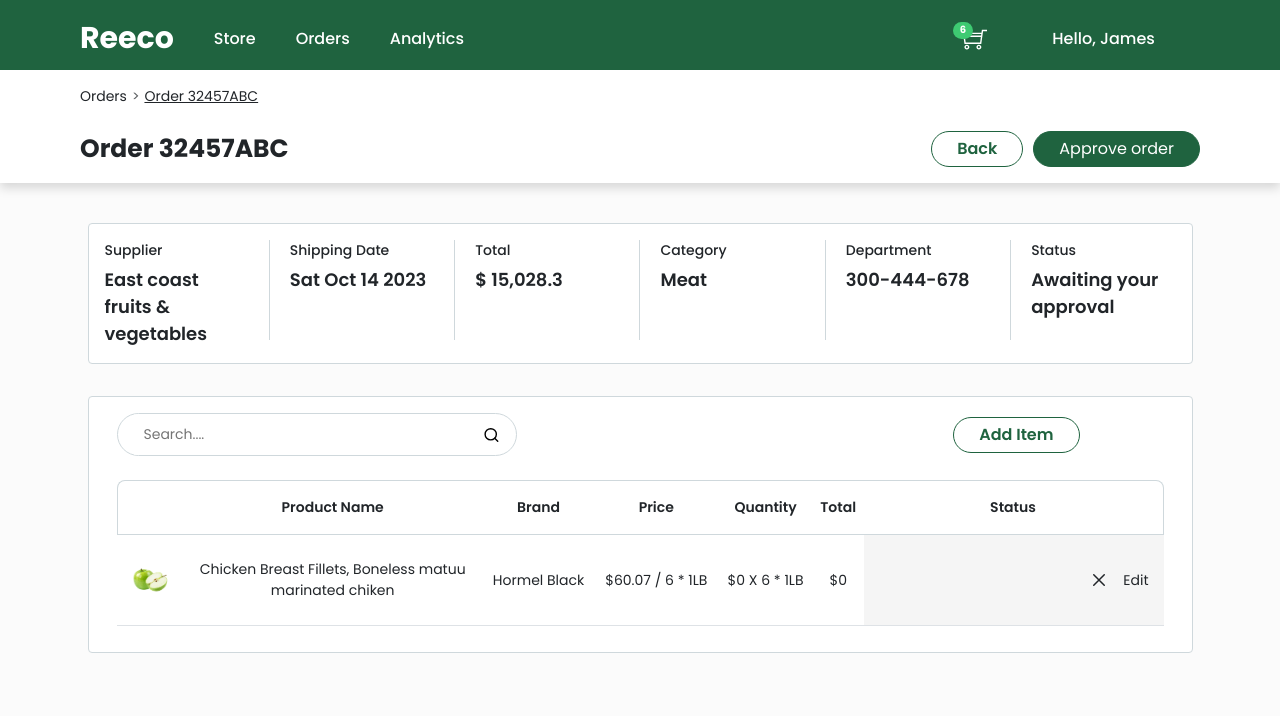
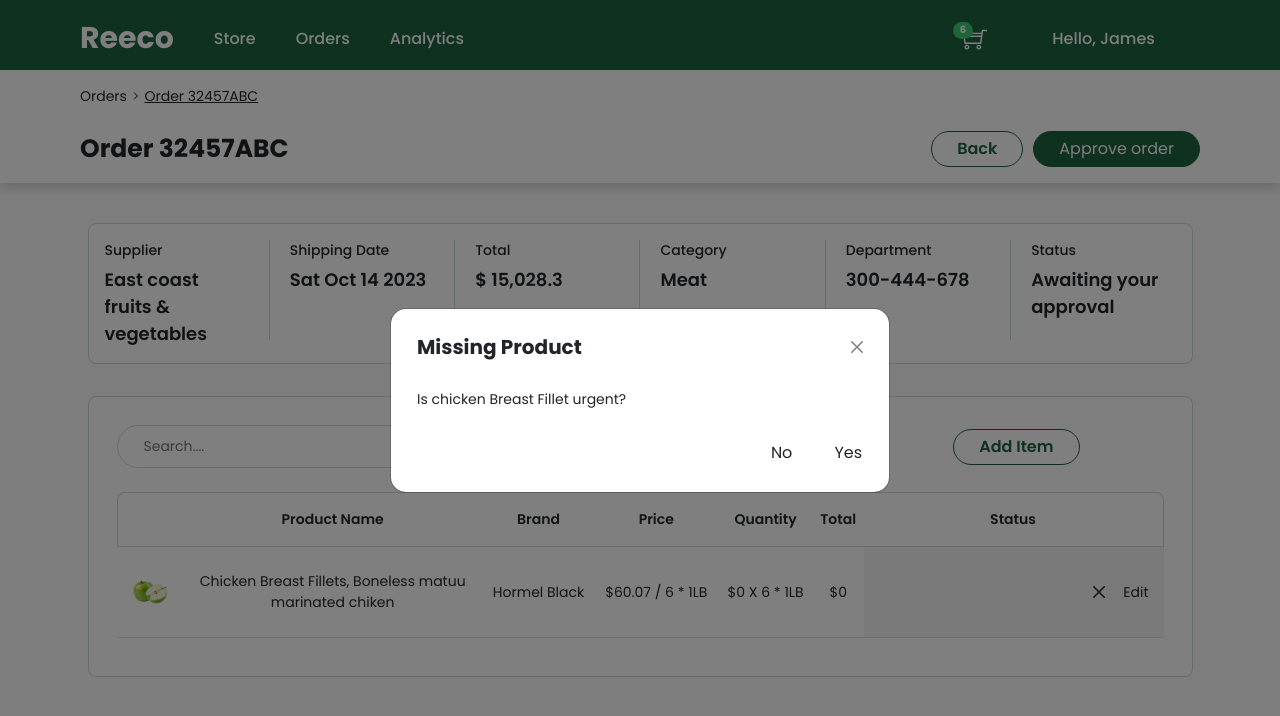
Before and after one commit to frontend-with-sumit/Reeco, a React (Vite) app: page / in a window 1280 px wide. Both pictures are taken after a click on the button 1066 px from the left and 580 px from the top of the page. Shown: the top 716 px of the page. Built offline with nearby package versions, Linux system fonts and the light colour scheme; some icons are missing.

Commit message:
add missing product popup

```diff
--- a/src/App.scss
+++ b/src/App.scss
@@ -8,6 +8,6 @@
 .section {
 	background: white;
 	border: 1px solid $gray-100;
-	border-radius: 4px;
+	border-radius: 8px;
 	padding: 1.6rem;
 }
--- a/src/components/CartTableComponent/CartItemTable.tsx
+++ b/src/components/CartTableComponent/CartItemTable.tsx
@@ -5,7 +5,11 @@ import Button from "../../shared/components/ButtonComponent/Button";
 import Apple from "../../assets/apple.png";
 // import Avocado from "../../assets/avocado.jpg";
 
-const CartItemTable = () => {
+interface Props {
+	updateStatus: (item: object) => void;
+}
+
+const CartItemTable = ({ updateStatus }: Props) => {
 	return (
 		<div className="cart-item-table">
 			<table className="table">
@@ -42,10 +46,12 @@ const CartItemTable = () => {
 									<p className={`badge badge-missing rounded-lg`}></p>
 								</div>
 								<div className="btn-grp">
-									<Button type="text" onClick={() => {}}>
+									{/* FIXME: Update the object with the cart item */}
+									<Button type="text" onClick={() => updateStatus({})}>
 										<PiCheckBold size={18} />
 									</Button>
-									<Button type="text" onClick={() => {}}>
+									{/* FIXME: Update the object with the cart item */}
+									<Button type="text" onClick={() => updateStatus({})}>
 										<IoCloseOutline size={24} />
 									</Button>
 									<Button type="text" onClick={() => {}}>
--- a/src/components/CartTableComponent/CartTable.scss
+++ b/src/components/CartTableComponent/CartTable.scss
@@ -2,7 +2,7 @@
 @import "../../mixins.scss";
 
 .cart-table {
-	padding-inline: 2.8rem !important;
+	padding: 2.8rem !important;
 
 	&-header {
 		& .search-input {
--- a/src/components/CartTableComponent/CartTable.tsx
+++ b/src/components/CartTableComponent/CartTable.tsx
@@ -9,9 +9,20 @@ import Button from "../../shared/components/ButtonComponent/Button";
 
 import "./CartTable.scss";
 import CartItemTable from "./CartItemTable";
+import ModalConfirm from "../../shared/components/Modals/ModalConfirm";
+import { Nullable } from "../../shared/types";
+
+interface ModalInterface {
+	show: boolean;
+	data: Nullable<object>;
+}
 
 const CartTable = () => {
-	const [searchTerm, setSearchTerm] = useState("");
+	const [searchTerm, setSearchTerm] = useState<string>("");
+	const [showConfirmModal, setShowConfirmModal] = useState<ModalInterface>({
+		show: false,
+		data: null,
+	});
 
 	const handleChange = (e: ChangeEvent<HTMLInputElement>) =>
 		setSearchTerm(e.target.value);
@@ -49,7 +60,21 @@ const CartTable = () => {
 				</div>
 			</List>
 
-			<CartItemTable />
+			<CartItemTable
+				updateStatus={(data: object) =>
+					setShowConfirmModal({ show: true, data })
+				}
+			/>
+
+			<ModalConfirm
+				show={showConfirmModal?.show}
+				onHide={() => setShowConfirmModal({ show: false, data: null })}
+				title="Missing Product"
+				description="Is chicken Breast Fillet urgent?"
+				onConfirm={() => {}}
+				confirmLabel="Yes"
+				cancelLabel="No"
+			/>
 		</div>
 	);
 };
--- a/src/shared/components/ButtonComponent/Button.scss
+++ b/src/shared/components/ButtonComponent/Button.scss
@@ -4,6 +4,10 @@
 	font-size: 1.6rem;
 	padding: 0.5rem 2.5rem;
 	text-wrap: nowrap;
+
+	&:active {
+		border: none;
+	}
 
 	&.btn-primary {
 		background: $primary-green;
@@ -44,5 +48,9 @@
 			// border: none;
 			box-shadow: none;
 		}
+
+		&:hover {
+			font-weight: 600 !important;
+		}
 	}
 }
--- /dev/null
+++ b/src/shared/components/Modals/Modal.scss
@@ -0,0 +1,42 @@
+.modal {
+	.modal-content {
+		border-radius: 16px;
+		padding: 1.6rem;
+
+		.modal-header {
+			border-bottom: 0;
+
+			.modal-heading {
+				font-size: 2rem;
+				font-weight: 700;
+				margin-bottom: 0;
+			}
+
+			.btn-close {
+				font-size: 1.2rem;
+			}
+		}
+
+		.modal-body {
+			.content {
+				padding-block: 1rem;
+				p {
+					font-size: 1.4rem;
+				}
+			}
+		}
+
+		.modal-footer {
+			border-top: 0;
+
+			.btn-grp {
+				gap: 4rem;
+
+				.btn {
+					font-size: 1.6rem;
+					font-weight: 400;
+				}
+			}
+		}
+	}
+}
--- /dev/null
+++ b/src/shared/components/Modals/ModalConfirm.tsx
@@ -0,0 +1,57 @@
+import { Modal } from "react-bootstrap";
+import Button from "../ButtonComponent/Button";
+
+import "./Modal.scss";
+
+interface Props {
+	show: boolean;
+	title?: string;
+	description?: string;
+	confirmLabel?: string;
+	cancelLabel?: string;
+	onHide: () => void;
+	onConfirm: () => void;
+}
+
+const ModalConfirm = ({
+	show,
+	title,
+	description,
+	confirmLabel,
+	cancelLabel,
+	onHide,
+	onConfirm,
+}: Props) => {
+	return (
+		<Modal show={show} onHide={onHide} centered>
+			<Modal.Header closeButton>
+				<Modal.Title>
+					<h3 className="modal-heading">{title}</h3>
+				</Modal.Title>
+			</Modal.Header>
+			<Modal.Body>
+				<div className="content">
+					<p>{description}</p>
+				</div>
+			</Modal.Body>
+			<Modal.Footer>
+				<div className="btn-grp">
+					<Button
+						type="text"
+						title={cancelLabel || "Close"}
+						onClick={onHide}
+						className="cancel"
+					/>
+					<Button
+						type="text"
+						title={confirmLabel || "Confirm"}
+						onClick={onConfirm}
+						className="confirm"
+					/>
+				</div>
+			</Modal.Footer>
+		</Modal>
+	);
+};
+
+export default ModalConfirm;
```
